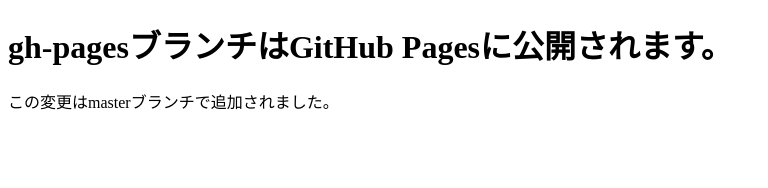
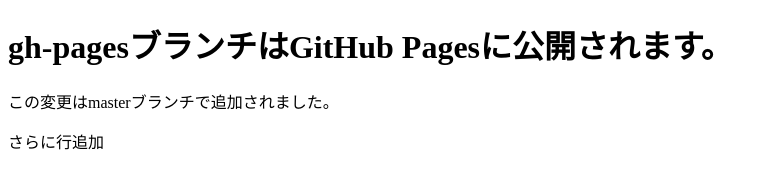
Before and after one commit to MasahiroYasumoto/git-study, a plain HTML site: page index.html in a window 1280 px wide. Shown: the whole page, without its empty margins (0-768 px from the left). Drawn offline with Linux system fonts and the light colour scheme.

Commit message:
さらに行追加

```diff
--- a/index.html
+++ b/index.html
@@ -7,5 +7,6 @@
 <body>
     <h1>gh-pagesブランチはGitHub Pagesに公開されます。</h1>
     <p>この変更はmasterブランチで追加されました。</p>
+    <p>さらに行追加</p>
 </body>
 </html>
```
